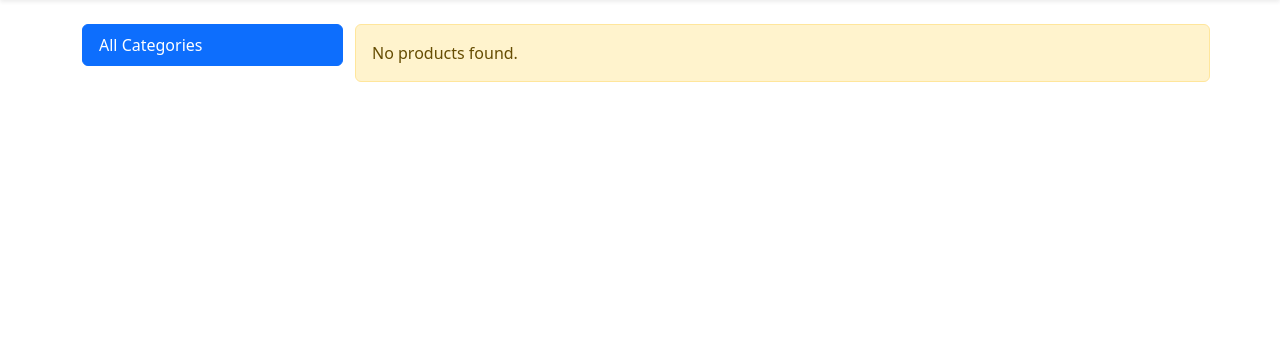
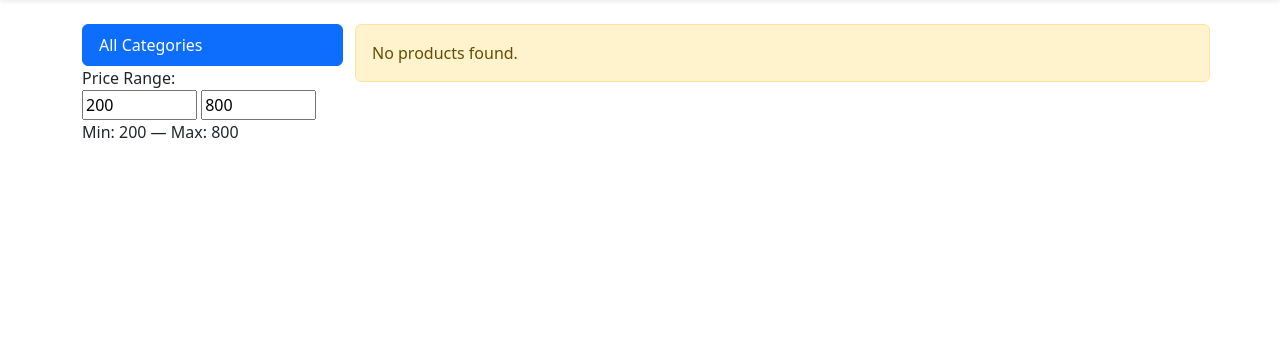
Before and after one commit to fatimasamiouiuou346-del/OnlineShop, a Django app: page / in a window 1280 px wide. Shown: the part 56-420 px from the top of the page. Run offline with Django 5.2, Linux system fonts and the light colour scheme; data that the repository does not hold is empty.

Commit message:
C1 finished

```diff
--- a/core/admin.py
+++ b/core/admin.py
@@ -20,7 +20,7 @@ class ProductAdmin(admin.ModelAdmin):
             'fields': ('category', 'name', 'description_html', 'price', 'stock_quantity', 'is_active')
         }),
         ('Advanced Attributes (Block A6)', {
-            'fields': ('brand', 'material'),
+            'fields': ('brand', 'material', 'origin'),
         }),
     )
 class OrderStatusInline(admin.TabularInline):
--- a/core/forms.py
+++ b/core/forms.py
@@ -48,7 +48,7 @@ class ProductForm(forms.ModelForm):
     class Meta:
         model = Product
         # === 修改: 这里的列表中增加了 'video' ===
-        fields = ['category', 'name', 'brand', 'material', 'video', 'description_html', 'price', 'stock_quantity', 'is_active']
+        fields = ['category', 'name', 'brand', 'material', 'origin' ,'video', 'description_html', 'price', 'stock_quantity', 'is_active']
         widgets = {
             'description_html': forms.Textarea(attrs={'rows': 4}),
             'category': forms.Select(attrs={'class': 'form-select'}),
--- a/core/models.py
+++ b/core/models.py
@@ -46,6 +46,7 @@ class Product(models.Model):
     # Block A6 Attributes
     brand = models.CharField("Brand", max_length=100, blank=True, null=True)
     material = models.CharField("Material", max_length=100, blank=True, null=True)
+    origin = models.CharField("Origin", max_length=100, blank=True, null=True)
 
     # === 新增: Block B1 Optional Video ===
     video = models.FileField("Product Video", upload_to='product_videos/', blank=True, null=True, help_text="Optional short video (MP4, WebM)")
--- a/core/templates/core/product_detail.html
+++ b/core/templates/core/product_detail.html
@@ -60,6 +60,9 @@
             {% endif %}
             {% if product.material %}
             <span class="badge bg-secondary">Material: {{ product.material }}</span>
+            {% endif %}
+            {% if product.origin %}
+            <span class="badge bg-secondary">Origin: {{ product.origin }}</span>
             {% endif %}
         </div>
 
--- a/core/templates/core/product_list.html
+++ b/core/templates/core/product_list.html
@@ -16,6 +16,17 @@
                 {{ cat.name }}
             </a>
             {% endfor %}
+            </div>
+        <div class="price-range">
+            <label>Price Range:</label>
+            <div>
+                <input type="number" id="minInput" min="0" max="10000" step="10" value="200" oninput="syncInputs()">
+                <input type="number" id="maxInput" min="0" max="10000" step="10" value="800" oninput="syncInputs()">
+            </div>
+            <p>
+                Min: <span id="minValue">200</span> —
+                Max: <span id="maxValue">800</span>
+            </p>
         </div>
     </div>
 
@@ -87,3 +98,15 @@
     </div>
 </div>
 {% endblock %}
+
+<script>
+    function syncInputs() {
+        let min = parseInt(document.getElementById("minInput").value);
+        let max = parseInt(document.getElementById("maxInput").value);
+
+        if (min > max) min = max;
+
+        document.getElementById("minValue").textContent = min;
+        document.getElementById("maxValue").textContent = max;
+    }
+</script>
--- a/core/views.py
+++ b/core/views.py
@@ -33,7 +33,8 @@ def product_list(request):
             Q(name__icontains=query) |
             Q(description_html__icontains=query) |
             Q(brand__icontains=query) |
-            Q(material__icontains=query)
+            Q(material__icontains=query) |
+            Q(origin__icontains=query)
         )
 
     if category_id:
@@ -294,7 +295,9 @@ def vendor_product_list(request):
         products_list = products_list.filter(
             Q(name__icontains=query) |
             Q(id__icontains=query) |
-            Q(brand__icontains=query)
+            Q(brand__icontains=query) |
+            Q(material__icontains=query) |
+            Q(origin__icontains=query)
         )
 
     # 3. 分页逻辑 (每页显示 10 个)
```
Also changed, not shown: core/migrations/0006_product_origin.py (added).
